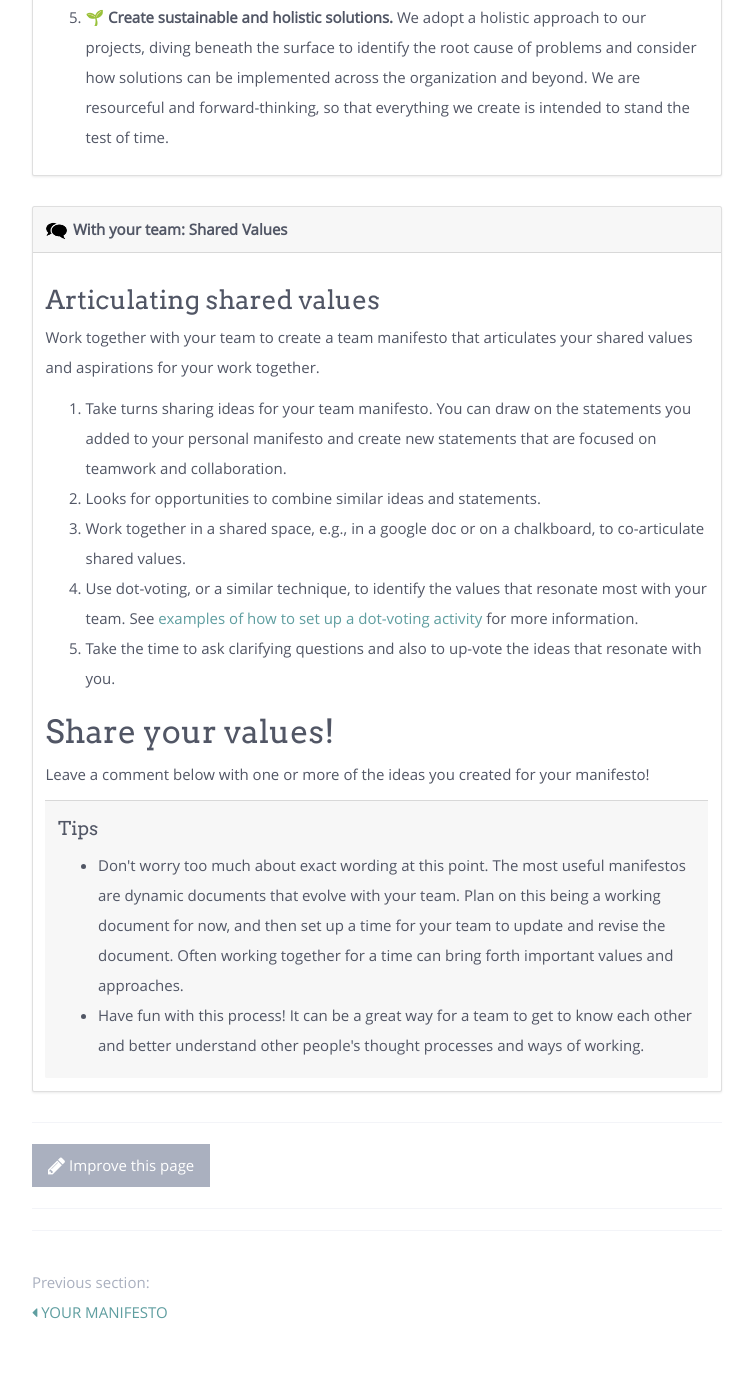
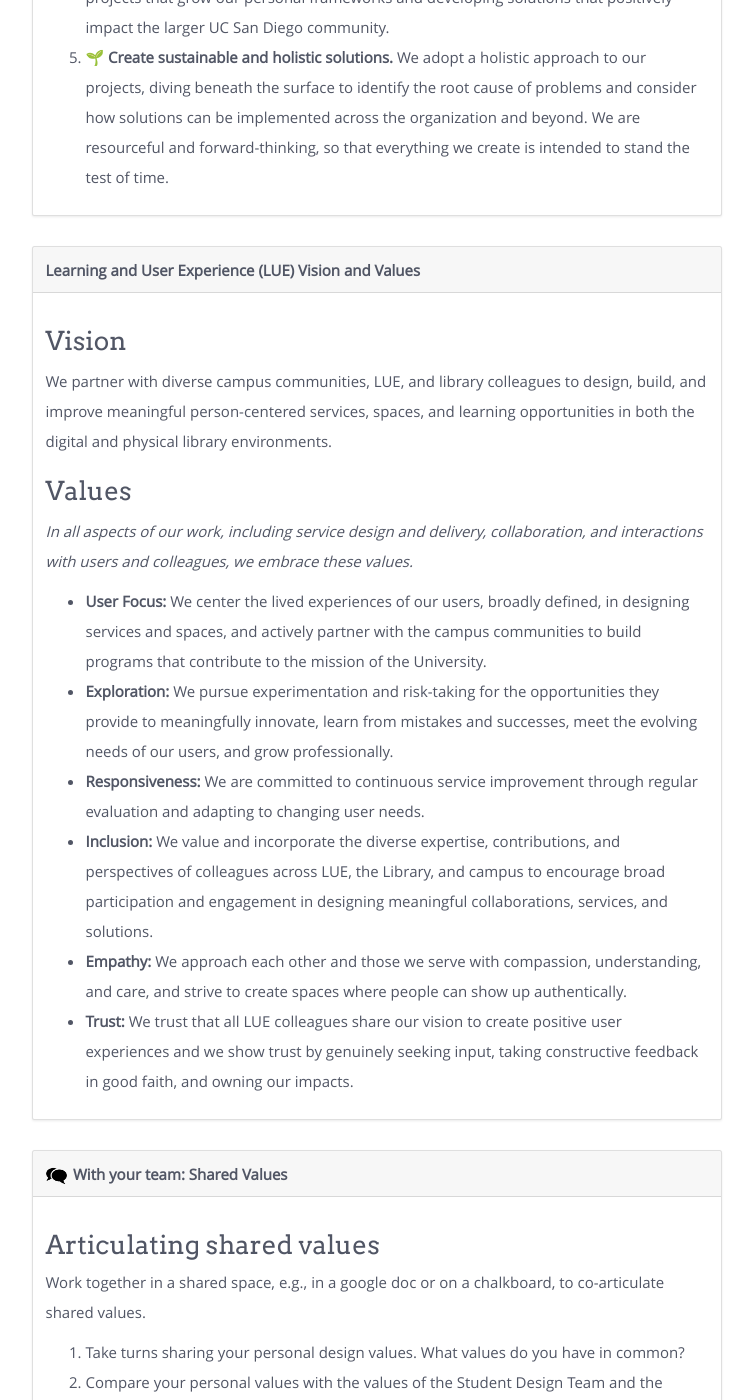
Before and after one commit to ucsdlib/foundations, a Jekyll site: the page modules/design-values/_posts/2000-01-03-team-manifesto.html, which Jekyll copies as it is, in a window 1280 px wide and 1400 px high, scrolled down 1101 px. Shown: the whole window, without its empty margins (383-1136 px from the left). Built offline with Jekyll 4.4.1, drawn with Linux system fonts in a browser that asks for light colours; nearby versions of some CDN libraries; some of the changed text lies outside the part shown.

Commit message:
Update 2000-01-03-team-manifesto.html
Added LUE values, edited shared values box

```diff
--- a/modules/design-values/_posts/2000-01-03-team-manifesto.html
+++ b/modules/design-values/_posts/2000-01-03-team-manifesto.html
@@ -3,23 +3,41 @@
 title: Team Manifesto
 comments: true
 ---
-
 <h2>Your team's design manifesto.</h2>
 
 <p>What values will guide your team's work? When faced with challenging decisions, too many options, or not enough paths forward, what will you do?</p>
 
 <p>Values-driven design can help you and your team overcome the most difficult challenges. And co-articulating shared values with your team is an inspiring way to launch a design process.</p>
+<p>Review some of our organization's Team Manifestos below:</p>
 
 <div class="card my-5 shadow-sm" style="width: 100%;">
     <div class="card-header">TDX Student Design Team Manifesto</div>
   <div class="card-body">
       <ol>
-        <li>&#128158;<strong> Empathize and design for all.</strong> Our goal is to understand the feelings and experiences of our users to create inclusive content and designs that solve problems or fulfill needs for people of all backgrounds and abilities. We connect with users by asking meaningful questions and active listening, while also suspending judgment and remaining conscious of implicit biases. </li>
-        <li>&#128172;<strong> Iterate through feedback.</strong> No solution is perfect — we remain open to iteration and refinement for everything we create. We openly seek and receive feedback, from both within the organization and from external users, to improve every stage of the design process. By using a mixed-methods approach of lived experiences and observed data, we can reach a solution reflective of user needs and experiences.</li>
-        <li>&#129309;<strong> Build Community.</strong> We build relationships with people, both internal and external to the Library, so that all UC San Diego community members find connection with and are represented in the Library’s content and designs. Through iterative communication and feedback, we have the opportunity to strengthen the Library’s role as a resource and community partner in every project.</li>
-        <li>&#x1F3A8;<strong> Champion creativity and innovation.</strong>  In alignment with UC San Diego Library values, we celebrate creativity, risk-taking, and exploration. Collaborating with our team and community introduces new perspectives and inspires ideas that expand the boundaries of our work. We find joy and excitement in the creative process, taking on diverse projects that grow our personal frameworks and developing solutions that positively impact the larger UC San Diego community.</li>
-        <li>&#x1F331;<strong> Create sustainable and holistic solutions.</strong> We adopt a holistic approach to our projects, diving beneath the surface to identify the root cause of problems and consider how solutions can be implemented across the organization and beyond. We are resourceful and forward-thinking, so that everything we create is intended to stand the test of time.</li>
+        <li>&#128158; <strong>Empathize and design for all.</strong> Our goal is to understand the feelings and experiences of our users to create inclusive content and designs that solve problems or fulfill needs for people of all backgrounds and abilities. We connect with users by asking meaningful questions and active listening, while also suspending judgment and remaining conscious of implicit biases. </li>
+        <li>&#128172; <strong>Iterate through feedback.</strong> No solution is perfect — we remain open to iteration and refinement for everything we create. We openly seek and receive feedback, from both within the organization and from external users, to improve every stage of the design process. By using a mixed-methods approach of lived experiences and observed data, we can reach a solution reflective of user needs and experiences.</li>
+        <li>&#129309; <strong>Build Community.</strong> We build relationships with people, both internal and external to the Library, so that all UC San Diego community members find connection with and are represented in the Library’s content and designs. Through iterative communication and feedback, we have the opportunity to strengthen the Library’s role as a resource and community partner in every project.</li>
+        <li>&#x1F3A8; <strong>Champion creativity and innovation.</strong> In alignment with UC San Diego Library values, we celebrate creativity, risk-taking, and exploration. Collaborating with our team and community introduces new perspectives and inspires ideas that expand the boundaries of our work. We find joy and excitement in the creative process, taking on diverse projects that grow our personal frameworks and developing solutions that positively impact the larger UC San Diego community.</li>
+        <li>&#x1F331; <strong>Create sustainable and holistic solutions.</strong> We adopt a holistic approach to our projects, diving beneath the surface to identify the root cause of problems and consider how solutions can be implemented across the organization and beyond. We are resourceful and forward-thinking, so that everything we create is intended to stand the test of time.</li>
       </ol>
+  </div>
+</div>
+
+<div class="card my-5 shadow-sm" style="width: 100%;">
+    <div class="card-header">Learning and User Experience (LUE) Vision and Values</div>
+  <div class="card-body">
+      <h3>Vision</h3>
+      <p>We partner with diverse campus communities, LUE, and library colleagues to design, build, and improve meaningful person-centered services, spaces, and learning opportunities in both the digital and physical library environments.</p>
+      <h3>Values</h3>
+      <p><em>In all aspects of our work, including service design and delivery, collaboration,  and interactions with users and colleagues, we embrace these values. </em></p>
+      <ul>
+        <li><strong>User Focus:</strong> We center the lived experiences of our users, broadly defined, in designing services and spaces, and actively partner with the campus communities to build programs that contribute to the mission of the University.</li>
+        <li><strong>Exploration:</strong> We pursue experimentation and risk-taking for the opportunities they provide to meaningfully innovate, learn from mistakes and successes, meet the evolving needs of our users, and grow professionally.</li>
+        <li><strong>Responsiveness:</strong> We are committed to continuous service improvement through regular evaluation and adapting to changing user needs.</li>
+        <li><strong>Inclusion:</strong> We value and incorporate  the diverse expertise, contributions, and perspectives of colleagues across LUE, the Library, and campus to encourage broad participation and engagement in designing meaningful collaborations, services, and solutions.</li>
+        <li><strong>Empathy:</strong> We approach each other and those we serve with compassion, understanding, and care, and strive to create spaces where people can show up authentically. </li>
+        <li><strong>Trust:</strong> We trust that all LUE colleagues share our vision to create positive user experiences and we show trust by genuinely seeking input, taking constructive feedback in good faith, and owning our impacts. </li>
+      </ul>
   </div>
 </div>
 
@@ -29,11 +47,10 @@ comments: true
   </div>
   <div class="card-body">
     <h3 class="card-title">Articulating shared values</h3>
-    <p class="card-text">Work together with your team to create a team manifesto that articulates your shared values and aspirations for your work together.</p>
+    <p class="card-text">Work together in a shared space, e.g., in a google doc or on a chalkboard, to co-articulate shared values.</p>
     <ol>
-        <li>Take turns sharing ideas for your team manifesto. You can draw on the statements you added to your personal manifesto and create new statements that are focused on teamwork and collaboration.</li>
-        <li>Looks for opportunities to combine similar ideas and statements.</li>
-        <li>Work together in a shared space, e.g., in a google doc or on a chalkboard, to co-articulate shared values.</li>
+        <li>Take turns sharing your personal design values. What values do you have in common?</li>
+        <li>Compare your personal values with the values of the Student Design Team and the Learning and User Experience Team. Are there any commonalities? Are there any differences?.</li>
         <li>Use dot-voting, or a similar technique, to identify the values that resonate most with your team. See <a href="https://mindiply.com/blog/post/how-to-make-better-group-decision-with-dot-voting" target="_blank">examples of how to set up a dot-voting activity</a> for more information.</li>
         <li>Take the time to ask clarifying questions and also to up-vote the ideas that resonate with you.</li>
     </ol>
```
